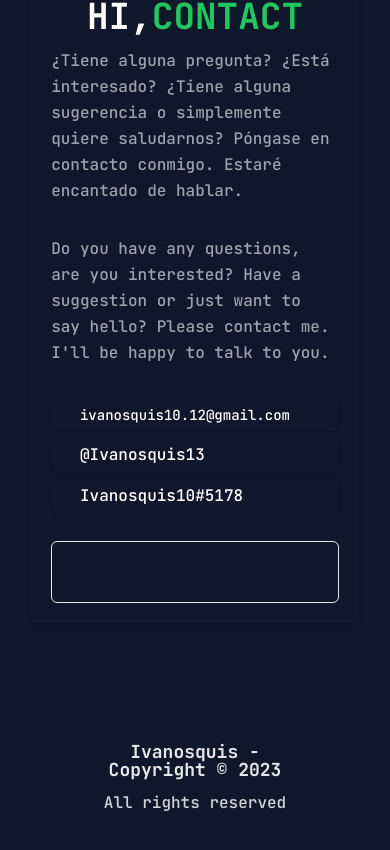
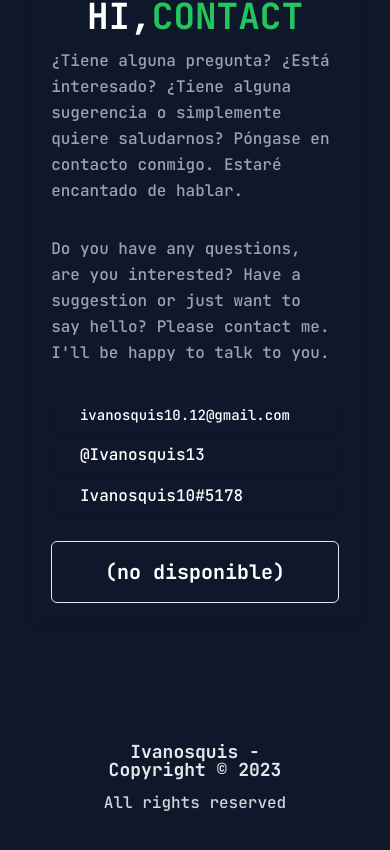
Before and after one commit to ivanosquis10/Ivanosquis-portfolio, a React (Vite) app: page / in a window 390 px wide. Shown: the part 6002-6852 px from the top of the page. Built offline with nearby package versions, Linux system fonts and the light colour scheme; some icons are missing; the HTML template or start-up script is replaced by a standard one.

Commit message:
se agrego una clase para el bloqueo del boton del CV, se mejoro el header agregandole padding

```diff
--- a/src/components/Button.jsx
+++ b/src/components/Button.jsx
@@ -4,8 +4,9 @@ const Button = ({ src, text }) => {
       <a
         href={src}
         target="_blank"
-        className="font-bold cursor-pointer invisible"
+        className="font-bold cursor-pointer"
         rel="noopener noreferrer"
+        title="boton para ver el CV"
       >
         {text}
       </a>
--- a/src/components/Contact.jsx
+++ b/src/components/Contact.jsx
@@ -71,8 +71,8 @@ const Contact = () => {
                   Ivanosquis10#5178
                 </a>
               </div>
-              <div className="w-100 text-xl md:text-2xl mt-5 p-4 rounded-md text-center border hover:bg-green-600 ease-in-out duration-300 hover:cursor-pointer">
-                <Button src={pdf} text="Ver CV - View CV" />
+              <div className="w-100 text-xl md:text-2xl mt-5 p-4 rounded-md text-center border hover:bg-green-600 ease-in-out duration-300 hover:cursor-pointer not-active">
+                <Button src={pdf} text="(no disponible)" />
               </div>
             </div>
           </div>
--- a/src/components/Header.jsx
+++ b/src/components/Header.jsx
@@ -3,13 +3,12 @@ import { Link } from 'react-scroll';
 
 const Header = () => {
   const [menu, setMenu] = useState(true);
-
   const handleMobileMenu = () => setMenu(!menu);
 
   return (
     <nav className="md:mt-24" name="nav" id="nav">
       <div className="mx-auto max-w-7xl px-2 sm:px-6 lg:px-8">
-        <div className="relative flex h-16 items-center justify-between md:fixed md:z-50 md:top-0 md:left-0 md:right-0 md:bg-slate-900 md:px-5 md:pb-5">
+        <div className="relative flex h-16 items-center justify-between md:fixed md:z-50 md:top-0 md:left-0 md:right-0 md:bg-slate-900 md:px-10 md:pb-5">
           <div className="absolute inset-y-0 left-0 flex items-center mt-5 sm:hidden">
             <button
               type="button"
--- a/src/index.css
+++ b/src/index.css
@@ -1,5 +1,4 @@
 @import url('https://fonts.googleapis.com/css2?family=JetBrains+Mono:wght@300;500;700;800&display=swap');
-
 
 @tailwind base;
 @tailwind components;
@@ -9,3 +8,8 @@ html,
 body {
   font-family: 'JetBrains Mono', 'Roboto', monospace;
 }
+
+.not-active {
+  pointer-events: none;
+  cursor: default;
+}
```
Also changed, not shown: src/assets/heart.svg (deleted), src/assets/hero.svg (deleted).
